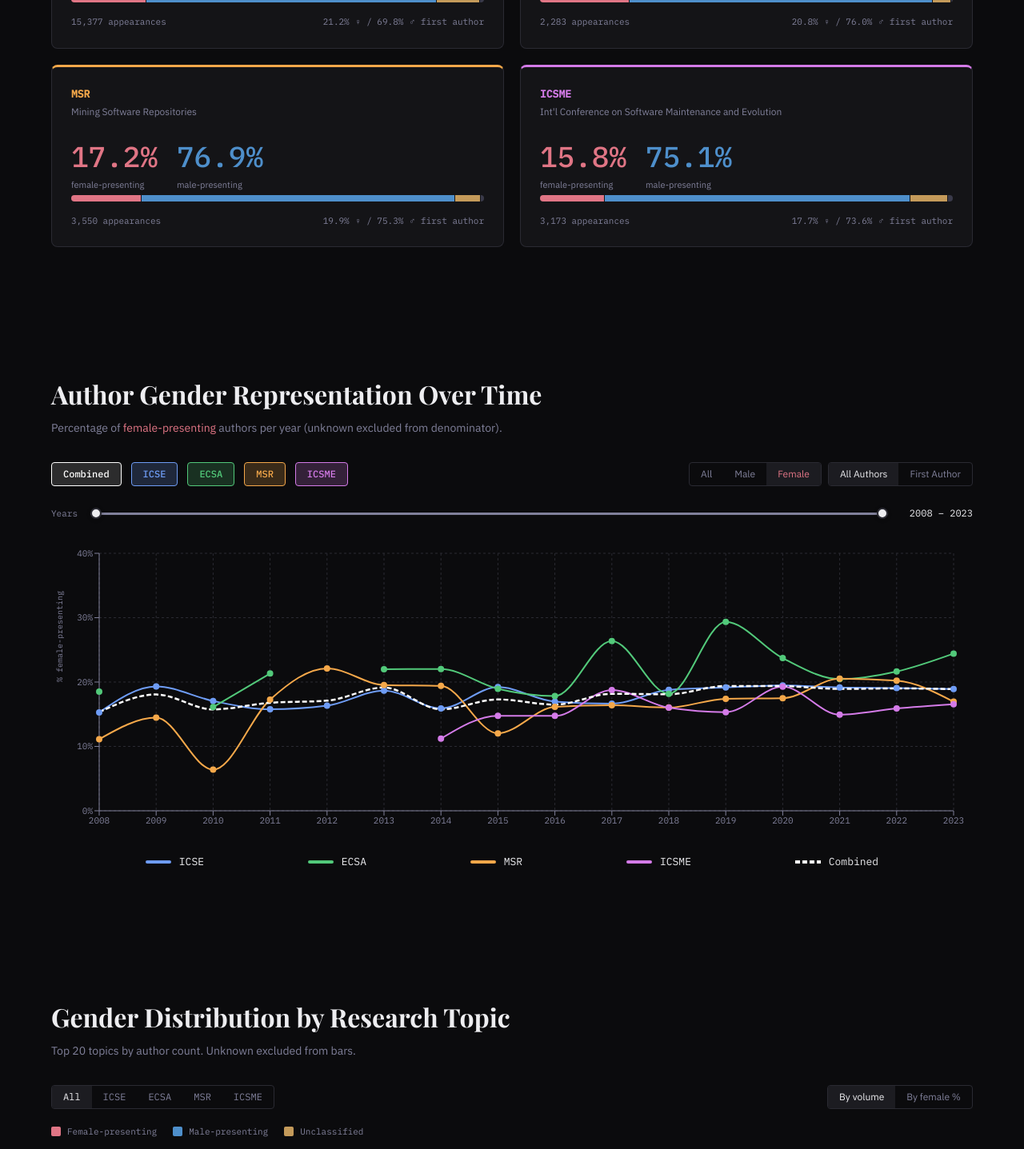
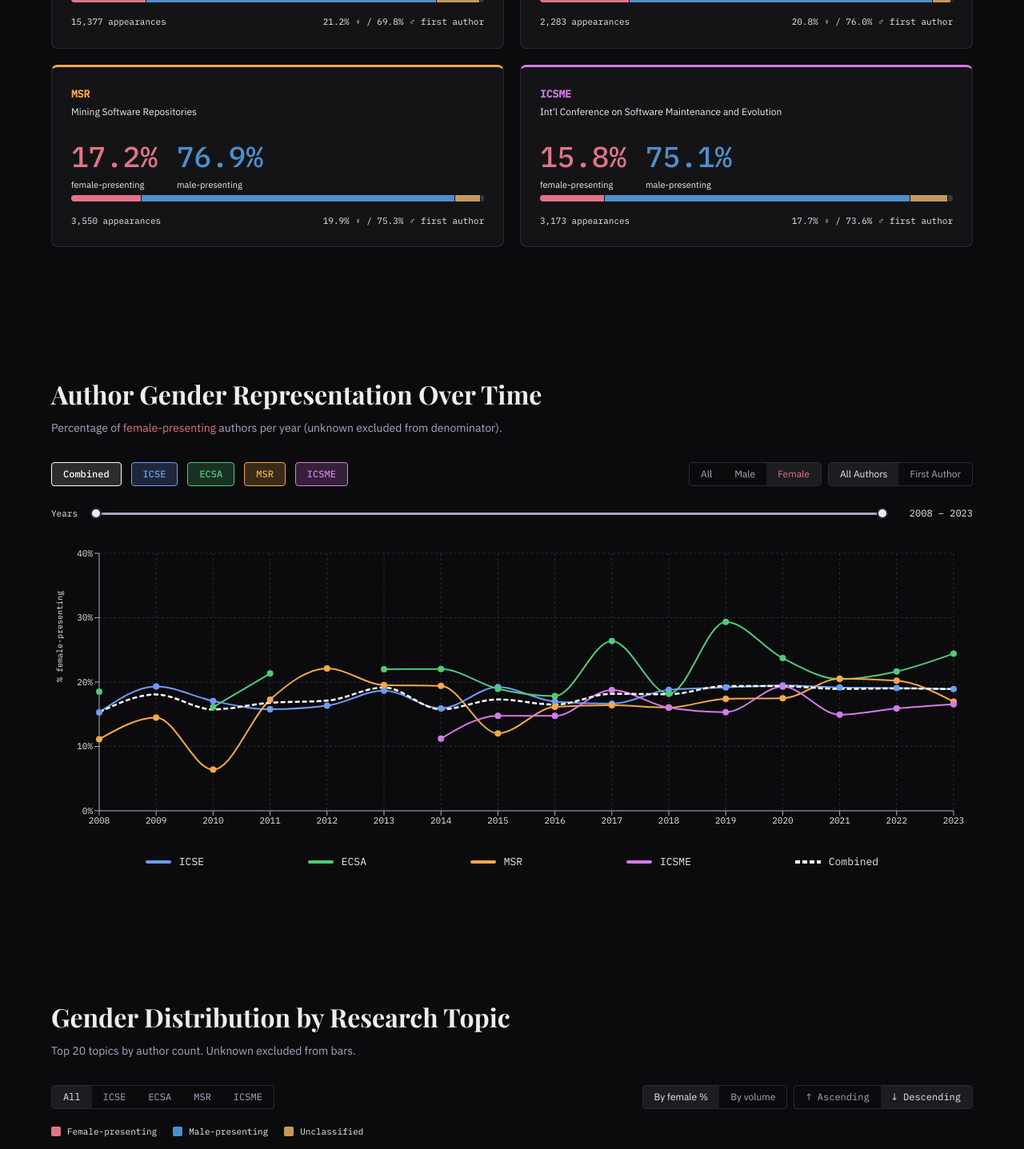
Before and after one commit to RemainingDelta/se-author-gender-diversity, a React (Vite) app in the folder app/: page / in a window 1280 px wide. Shown: the part 1080-2517 px from the top of the page at 80% size. Built offline with nearby package versions, Linux system fonts and the light colour scheme.

Commit message:
add ascending/descending sort toggle to topic chart and brighten dashboard text

```diff
--- a/app/src/components/Hero.jsx
+++ b/app/src/components/Hero.jsx
@@ -114,7 +114,7 @@ export default function Hero({ aggregates }) {
             >
               {label}
             </div>
-            <div style={{ fontFamily: 'IBM Plex Mono', fontSize: 11, color: 'var(--muted)' }}>
+            <div style={{ fontFamily: 'IBM Plex Mono', fontSize: 11, color: 'var(--text)' }}>
               {note}
             </div>
           </div>
--- a/app/src/components/Nav.jsx
+++ b/app/src/components/Nav.jsx
@@ -42,7 +42,7 @@ export default function Nav() {
           >
             SE Gender Diversity
           </span>
-          <span style={{ fontFamily: 'IBM Plex Mono', fontSize: 11, color: 'var(--muted)' }}>
+          <span style={{ fontFamily: 'IBM Plex Mono', fontSize: 11, color: 'var(--text)' }}>
             2008–2023
           </span>
         </div>
@@ -54,13 +54,13 @@ export default function Nav() {
               style={{
                 fontFamily: 'IBM Plex Sans',
                 fontSize: 13,
-                color: 'var(--muted)',
+                color: 'var(--text)',
                 textDecoration: 'none',
                 whiteSpace: 'nowrap',
                 transition: 'color 0.15s',
               }}
-              onMouseEnter={(e) => (e.target.style.color = 'var(--text)')}
-              onMouseLeave={(e) => (e.target.style.color = 'var(--muted)')}
+              onMouseEnter={(e) => (e.target.style.color = 'var(--female)')}
+              onMouseLeave={(e) => (e.target.style.color = 'var(--text)')}
             >
               {label}
             </a>
--- a/app/src/components/RangeSlider.jsx
+++ b/app/src/components/RangeSlider.jsx
@@ -16,7 +16,7 @@ export default function RangeSlider({
         style={{
           fontFamily: 'IBM Plex Mono',
           fontSize: 11,
-          color: 'var(--muted)',
+          color: 'var(--text)',
           whiteSpace: 'nowrap',
         }}
       >
--- a/app/src/components/SectionAuthorSearch.jsx
+++ b/app/src/components/SectionAuthorSearch.jsx
@@ -137,7 +137,7 @@ function AuthorPanel({ name, venueAuthors }) {
               >
                 <span
                   style={{
-                    color: 'var(--muted)',
+                    color: 'var(--text)',
                     overflow: 'hidden',
                     textOverflow: 'ellipsis',
                     whiteSpace: 'nowrap',
@@ -149,7 +149,7 @@ function AuthorPanel({ name, venueAuthors }) {
                   style={{
                     fontFamily: 'IBM Plex Mono',
                     fontSize: 11,
-                    color: 'var(--muted)',
+                    color: 'var(--text)',
                     flexShrink: 0,
                   }}
                 >
@@ -183,7 +183,7 @@ function AuthorPanel({ name, venueAuthors }) {
           ].map(([label, count]) => (
             <div key={label} style={{ marginBottom: 6 }}>
               <div style={{ display: 'flex', justifyContent: 'space-between', marginBottom: 2 }}>
-                <span style={{ fontFamily: 'IBM Plex Sans', fontSize: 12, color: 'var(--muted)' }}>
+                <span style={{ fontFamily: 'IBM Plex Sans', fontSize: 12, color: 'var(--text)' }}>
                   {label}
                 </span>
                 <span style={{ fontFamily: 'IBM Plex Mono', fontSize: 11, color: 'var(--text)' }}>
@@ -226,7 +226,7 @@ function AuthorPanel({ name, venueAuthors }) {
           ].map(([label, count, barColor]) => (
             <div key={label} style={{ marginBottom: 6 }}>
               <div style={{ display: 'flex', justifyContent: 'space-between', marginBottom: 2 }}>
-                <span style={{ fontFamily: 'IBM Plex Sans', fontSize: 12, color: 'var(--muted)' }}>
+                <span style={{ fontFamily: 'IBM Plex Sans', fontSize: 12, color: 'var(--text)' }}>
                   {label}
                 </span>
                 <span style={{ fontFamily: 'IBM Plex Mono', fontSize: 11, color: 'var(--text)' }}>
--- a/app/src/components/SectionMethodology.jsx
+++ b/app/src/components/SectionMethodology.jsx
@@ -60,7 +60,7 @@ export default function SectionMethodology() {
                 style={{
                   fontFamily: 'IBM Plex Sans',
                   fontSize: 14,
-                  color: 'var(--muted)',
+                  color: 'var(--text)',
                   lineHeight: 1.75,
                   margin: 0,
                 }}
@@ -74,7 +74,7 @@ export default function SectionMethodology() {
           style={{
             fontFamily: 'IBM Plex Mono',
             fontSize: 11,
-            color: 'var(--muted)',
+            color: 'var(--text)',
             borderTop: '1px solid var(--border)',
             marginTop: 36,
             paddingTop: 20,
--- a/app/src/components/SectionOverview.jsx
+++ b/app/src/components/SectionOverview.jsx
@@ -64,7 +64,7 @@ function VenueCard({ venue, totals }) {
         style={{
           fontFamily: 'IBM Plex Sans',
           fontSize: 12,
-          color: 'var(--muted)',
+          color: 'var(--text)',
           marginBottom: 20,
         }}
       >
@@ -83,7 +83,7 @@ function VenueCard({ venue, totals }) {
           >
             {femalePct.toFixed(1)}%
           </div>
-          <div style={{ fontFamily: 'IBM Plex Sans', fontSize: 11, color: 'var(--muted)' }}>
+          <div style={{ fontFamily: 'IBM Plex Sans', fontSize: 11, color: 'var(--text)' }}>
             female-presenting
           </div>
         </div>
@@ -98,7 +98,7 @@ function VenueCard({ venue, totals }) {
           >
             {malePct.toFixed(1)}%
           </div>
-          <div style={{ fontFamily: 'IBM Plex Sans', fontSize: 11, color: 'var(--muted)' }}>
+          <div style={{ fontFamily: 'IBM Plex Sans', fontSize: 11, color: 'var(--text)' }}>
             male-presenting
           </div>
         </div>
@@ -113,10 +113,10 @@ function VenueCard({ venue, totals }) {
       />
 
       <div style={{ display: 'flex', justifyContent: 'space-between', marginTop: 16 }}>
-        <span style={{ fontFamily: 'IBM Plex Mono', fontSize: 11, color: 'var(--muted)' }}>
+        <span style={{ fontFamily: 'IBM Plex Mono', fontSize: 11, color: 'var(--text)' }}>
           {totals.total_authors.toLocaleString()} appearances
         </span>
-        <span style={{ fontFamily: 'IBM Plex Mono', fontSize: 11, color: 'var(--muted)' }}>
+        <span style={{ fontFamily: 'IBM Plex Mono', fontSize: 11, color: 'var(--text)' }}>
           {firstFemalePct.toFixed(1)}% ♀ / {firstMalePct.toFixed(1)}% ♂ first author
         </span>
       </div>
--- a/app/src/components/SectionTopics.jsx
+++ b/app/src/components/SectionTopics.jsx
@@ -48,8 +48,9 @@ function CustomTooltip({ active, payload }) {
 
 export default function SectionTopics({ topicStats }) {
   const [venue, setVenue] = useState('All')
-  const [sortBy, setSortBy] = useState('total')
-  const data = computeTopicsData(topicStats, venue, sortBy).map((d) => ({
+  const [sortBy, setSortBy] = useState('femalePct')
+  const [sortDir, setSortDir] = useState('desc')
+  const data = computeTopicsData(topicStats, venue, sortBy, sortDir).map((d) => ({
     ...d,
     topicShort: d.topic,
   }))
@@ -113,6 +114,13 @@ export default function SectionTopics({ topicStats }) {
           style={{
             marginLeft: 'auto',
             display: 'flex',
+            gap: 8,
+            alignItems: 'center',
+          }}
+        >
+          <div
+            style={{
+              display: 'flex',
               gap: 0,
               border: '1px solid var(--border)',
               borderRadius: 4,
@@ -120,8 +128,8 @@ export default function SectionTopics({ topicStats }) {
             }}
           >
             {[
+              ['femalePct', 'By female %'],
               ['total', 'By volume'],
-            ['femalePct', 'By female %'],
             ].map(([key, label]) => (
               <button
                 key={key}
@@ -140,6 +148,37 @@ export default function SectionTopics({ topicStats }) {
               </button>
             ))}
           </div>
+          <div
+            style={{
+              display: 'flex',
+              gap: 0,
+              border: '1px solid var(--border)',
+              borderRadius: 4,
+              overflow: 'hidden',
+            }}
+          >
+            {[
+              ['asc', '↑ Ascending'],
+              ['desc', '↓ Descending'],
+            ].map(([dir, label]) => (
+              <button
+                key={dir}
+                onClick={() => setSortDir(dir)}
+                style={{
+                  fontFamily: 'IBM Plex Mono',
+                  fontSize: 12,
+                  padding: '5px 14px',
+                  background: sortDir === dir ? 'var(--surface-hi)' : 'transparent',
+                  color: sortDir === dir ? 'var(--text)' : 'var(--muted)',
+                  border: 'none',
+                  cursor: 'pointer',
+                }}
+              >
+                {label}
+              </button>
+            ))}
+          </div>
+        </div>
       </div>
 
       {/* Legend */}
@@ -151,7 +190,7 @@ export default function SectionTopics({ topicStats }) {
         ].map(({ color, label }) => (
           <div key={label} style={{ display: 'flex', alignItems: 'center', gap: 8 }}>
             <div style={{ width: 12, height: 12, borderRadius: 2, background: color }} />
-            <span style={{ fontFamily: 'IBM Plex Mono', fontSize: 11, color: 'var(--muted)' }}>
+            <span style={{ fontFamily: 'IBM Plex Mono', fontSize: 11, color: 'var(--text)' }}>
               {label}
             </span>
           </div>
@@ -172,7 +211,7 @@ export default function SectionTopics({ topicStats }) {
               ticks={[0, 25, 50, 75, 100]}
               tickFormatter={(v) => `${v}%`}
               stroke="var(--muted)"
-              tick={{ fontFamily: 'IBM Plex Mono', fontSize: 10, fill: 'var(--muted)' }}
+              tick={{ fontFamily: 'IBM Plex Mono', fontSize: 10, fill: 'var(--text)' }}
             />
             <YAxis
               type="category"
@@ -181,7 +220,7 @@ export default function SectionTopics({ topicStats }) {
               tick={{
                 fontFamily: 'IBM Plex Sans',
                 fontSize: 11,
-                fill: 'var(--muted)',
+                fill: 'var(--text)',
                 textAnchor: 'start',
               }}
               tickFormatter={(v) => v}
--- a/app/src/components/SectionTrends.jsx
+++ b/app/src/components/SectionTrends.jsx
@@ -230,19 +230,19 @@ export default function SectionTrends({ yearlyStats }) {
           <XAxis
             dataKey="year"
             stroke="var(--muted)"
-            tick={{ fontFamily: 'IBM Plex Mono', fontSize: 11, fill: 'var(--muted)' }}
+            tick={{ fontFamily: 'IBM Plex Mono', fontSize: 11, fill: 'var(--text)' }}
           />
           <YAxis
             domain={[0, gender === 'female' ? 40 : 100]}
             tickFormatter={(v) => `${v}%`}
             stroke="var(--muted)"
-            tick={{ fontFamily: 'IBM Plex Mono', fontSize: 11, fill: 'var(--muted)' }}
+            tick={{ fontFamily: 'IBM Plex Mono', fontSize: 11, fill: 'var(--text)' }}
             label={{
               value: `% ${activeLabel}`,
               angle: -90,
               position: 'insideLeft',
               offset: 10,
-              style: { fontFamily: 'IBM Plex Mono', fontSize: 10, fill: 'var(--muted)' },
+              style: { fontFamily: 'IBM Plex Mono', fontSize: 10, fill: 'var(--text)' },
             }}
           />
           <Tooltip content={<CustomTooltip />} />
--- a/app/src/components/SectionVenues.jsx
+++ b/app/src/components/SectionVenues.jsx
@@ -172,13 +172,13 @@ export default function SectionVenues({ yearlyStats }) {
           <XAxis
             dataKey="year"
             stroke="var(--muted)"
-            tick={{ fontFamily: 'IBM Plex Mono', fontSize: 11, fill: 'var(--muted)' }}
+            tick={{ fontFamily: 'IBM Plex Mono', fontSize: 11, fill: 'var(--text)' }}
           />
           <YAxis
             domain={[0, gender === 'female' ? 40 : 100]}
             tickFormatter={(v) => `${v}%`}
             stroke="var(--muted)"
-            tick={{ fontFamily: 'IBM Plex Mono', fontSize: 11, fill: 'var(--muted)' }}
+            tick={{ fontFamily: 'IBM Plex Mono', fontSize: 11, fill: 'var(--text)' }}
           />
           <Tooltip
             content={<BarTooltip gender={gender} />}
--- a/app/src/index.css
+++ b/app/src/index.css
@@ -6,7 +6,7 @@
   --surface-hi: #1c1c21;
   --border: #2a2a32;
   --text: #ededf0;
-  --muted: #80809a;
+  --muted: #a8a8c0;
 
   --female: #e07585;
   --male: #4e8fcb;
--- a/app/src/utils/stats.js
+++ b/app/src/utils/stats.js
@@ -95,7 +95,7 @@ export function computeTrendsData(yearlyStats, venues, firstAuthorOnly, gender =
   })
 }
 
-export function computeTopicsData(topicStats, venue, sortBy, minSize = 30) {
+export function computeTopicsData(topicStats, venue, sortBy, sortDir = 'desc', minSize = 30) {
   const rows = []
 
   for (const [topic, venueData] of Object.entries(topicStats)) {
@@ -137,9 +137,9 @@ export function computeTopicsData(topicStats, venue, sortBy, minSize = 30) {
   }
 
   if (sortBy === 'femalePct') {
-    rows.sort((a, b) => b.femalePct - a.femalePct)
+    rows.sort((a, b) => sortDir === 'asc' ? a.femalePct - b.femalePct : b.femalePct - a.femalePct)
   } else {
-    rows.sort((a, b) => b.total - a.total)
+    rows.sort((a, b) => sortDir === 'asc' ? a.total - b.total : b.total - a.total)
   }
 
   return rows.slice(0, 20)
```
Lines whose indentation alone changed are shown as unchanged.
